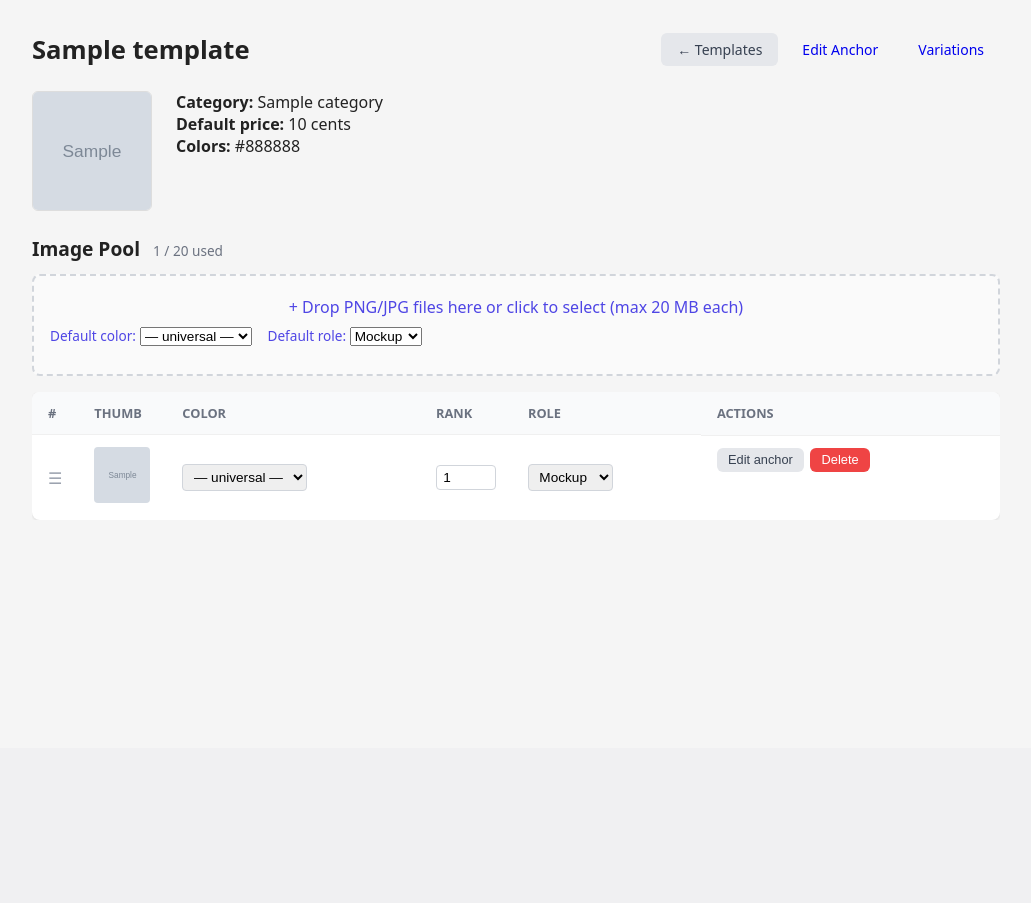
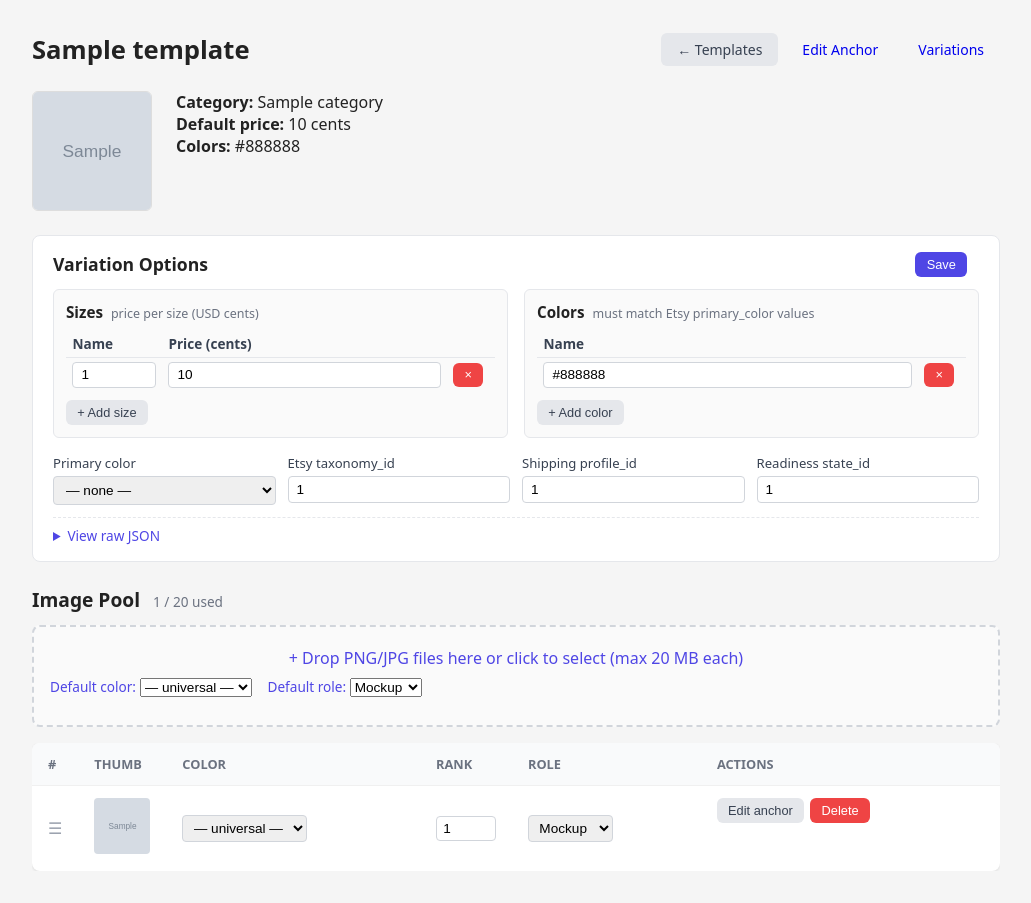
Before and after one commit to trungsin/etsyauto, a Python web app: template backend/app/templates/templates/detail.html in a window 1280 px wide. Shown: the part 52-955 px from the top of the page, without its empty margins (124-1155 px from the left). Before the commit the page ends 572 px from the top, so only its background shows below. Run offline with Jinja, Linux system fonts and the light colour scheme; the template is opened without the code that fills it: most values are stand-ins (such as "Sample title", 1, 10 or a date in 2020); grey boxes marked "Sample" are stand-in pictures; some libraries are stand-ins or nearby versions.

Commit message:
feat(template-images): structured Variation Options editor on detail page
- New partial `_variation_options.html`: editable sizes table (name + price_cents),
  colors table, primary_color select, Etsy taxonomy_id + shipping_profile_id +
  readiness_state_id inputs, and a collapsible "View raw JSON" preview.
- `variation-options.js`: vanilla JS — add/remove rows, refresh primary-color
  select from current colors, serialize to VariationOptions shape, PUT
  `/templates/{id}`, reload on success.
- `variation-options.css`: card grid layout, responsive (stacks on <720px),
  dark JSON preview block.
- `VariationOptions` pydantic model: `model_config = ConfigDict(extra="allow")`
  so shipping_profile_id, readiness_state_id, item_weight, etc. survive PUT.
  Without this the editor would silently drop them on save.
- `_build_detail_context`: pass parsed `opts` dict to the template.
- New test: `test_update_template_preserves_variation_options_extras` covers
  the round-trip of non-schema keys.

```diff
--- a/backend/app/routes/templates_admin.py
+++ b/backend/app/routes/templates_admin.py
@@ -221,7 +221,7 @@ def _build_detail_context(db: Session, template_id: int) -> dict:
     opts = json.loads(tmpl.variation_options_json or "{}") if tmpl.variation_options_json else {}
     colors: list[str] = opts.get("colors", [])
     images = template_image_service.list_for_template(db, template_id)
-    return {"template": tmpl, "colors": colors, "images": images}
+    return {"template": tmpl, "colors": colors, "images": images, "opts": opts}
 
 
 @router.get("/{template_id}", response_class=HTMLResponse)
--- a/backend/app/routes/templates_api.py
+++ b/backend/app/routes/templates_api.py
@@ -4,7 +4,7 @@ import logging
 from typing import Any
 
 from fastapi import APIRouter, Depends, File, Form, HTTPException, UploadFile
-from pydantic import BaseModel, field_validator
+from pydantic import BaseModel, ConfigDict, field_validator
 from sqlalchemy.orm import Session
 
 from app.database import get_db
@@ -41,7 +41,11 @@ class VariationOptions(BaseModel):
 
     `sizes` accepts either legacy list[str] (v0.2.0) or list[{name, price_cents}] (v0.4.0+).
     `primary_color` and `etsy_taxonomy_id` are used by the Listing Creator (sub-feature C).
+    Extra keys (e.g. shipping_profile_id, readiness_state_id, item_weight) are
+    preserved through PUT round-trips so the admin UI can save them.
     """
+
+    model_config = ConfigDict(extra="allow")
 
     sizes: list[Any] = []
     colors: list[str] = []
--- /dev/null
+++ b/backend/app/static/variation-options.css
@@ -0,0 +1,94 @@
+/* variation-options.css — styles for the structured Variation Options editor. */
+
+.variation-options-section {
+  background: #fff;
+  border: 1px solid #e5e7eb;
+  border-radius: 8px;
+  padding: 1rem 1.25rem;
+  margin-bottom: 1.5rem;
+}
+.variation-options-section .pool-header {
+  display: flex;
+  align-items: center;
+  gap: 0.75rem;
+  margin-bottom: 0.75rem;
+}
+.variation-options-section h2 { font-size: 1.1rem; margin: 0; flex: 1; }
+.variation-options-section h3 {
+  font-size: 0.95rem;
+  margin: 0 0 0.5rem 0;
+  display: flex;
+  align-items: baseline;
+  gap: 0.5rem;
+}
+.vo-hint { font-size: 0.78rem; color: #6b7280; font-weight: normal; }
+
+.vo-grid {
+  display: grid;
+  grid-template-columns: 1fr 1fr;
+  gap: 1rem;
+  margin-bottom: 1rem;
+}
+@media (max-width: 720px) {
+  .vo-grid { grid-template-columns: 1fr; }
+}
+
+.vo-card {
+  border: 1px solid #e5e7eb;
+  border-radius: 6px;
+  padding: 0.75rem;
+  background: #fafafa;
+}
+.vo-table { width: 100%; border-collapse: collapse; margin-bottom: 0.5rem; }
+.vo-table th, .vo-table td { padding: 0.25rem 0.4rem; font-size: 0.85rem; }
+.vo-table thead th {
+  text-align: left;
+  font-weight: 600;
+  color: #374151;
+  border-bottom: 1px solid #e5e7eb;
+}
+.vo-input {
+  width: 100%;
+  padding: 0.3rem 0.5rem;
+  border: 1px solid #d1d5db;
+  border-radius: 4px;
+  font-size: 0.85rem;
+  box-sizing: border-box;
+}
+.vo-input:focus { outline: none; border-color: #4f46e5; box-shadow: 0 0 0 2px rgba(79,70,229,0.15); }
+
+.vo-fields {
+  display: grid;
+  grid-template-columns: repeat(auto-fit, minmax(180px, 1fr));
+  gap: 0.75rem;
+  margin: 0.75rem 0;
+}
+.vo-fields label {
+  display: flex;
+  flex-direction: column;
+  gap: 0.25rem;
+  font-size: 0.82rem;
+  color: #374151;
+}
+
+.vo-json-view {
+  margin-top: 0.75rem;
+  border-top: 1px dashed #e5e7eb;
+  padding-top: 0.5rem;
+}
+.vo-json-view summary {
+  cursor: pointer;
+  font-size: 0.85rem;
+  color: #4f46e5;
+  user-select: none;
+}
+.vo-json-view summary:hover { text-decoration: underline; }
+.vo-json-view pre {
+  background: #1f2937;
+  color: #f3f4f6;
+  padding: 0.75rem;
+  border-radius: 4px;
+  font-size: 0.78rem;
+  overflow-x: auto;
+  margin-top: 0.5rem;
+}
--- /dev/null
+++ b/backend/app/static/variation-options.js
@@ -0,0 +1,180 @@
+/* variation-options.js — structured editor for template.variation_options_json
+ *
+ * Reads admin_token cookie, serializes the form into the same shape as
+ * VariationOptions pydantic model, PUTs to /templates/{id}.
+ *
+ * No framework — vanilla JS only.
+ */
+(function () {
+  'use strict';
+
+  function getCookieToken() {
+    var m = document.cookie.match(/admin_token=([^;]+)/);
+    return m ? decodeURIComponent(m[1]) : '';
+  }
+
+  function tid() { return window.__templateId; }
+
+  /* -------------------------------------------------------------------------
+   * Row helpers — Sizes
+   * ---------------------------------------------------------------------- */
+
+  function newSizeRow(name, priceCents) {
+    var tr = document.createElement('tr');
+    tr.className = 'vo-size-row';
+    tr.innerHTML =
+      '<td><input type="text" class="vo-input" data-field="name" value="' + escapeAttr(name) + '"></td>' +
+      '<td><input type="number" class="vo-input" data-field="price_cents" min="0" value="' + (priceCents || 0) + '"></td>' +
+      '<td><button type="button" class="btn btn-danger btn-sm vo-remove">&times;</button></td>';
+    return tr;
+  }
+
+  function newColorRow(name) {
+    var tr = document.createElement('tr');
+    tr.className = 'vo-color-row';
+    tr.innerHTML =
+      '<td><input type="text" class="vo-input" data-field="name" value="' + escapeAttr(name) + '"></td>' +
+      '<td><button type="button" class="btn btn-danger btn-sm vo-remove">&times;</button></td>';
+    return tr;
+  }
+
+  function escapeAttr(s) {
+    return String(s == null ? '' : s).replace(/"/g, '&quot;').replace(/</g, '&lt;');
+  }
+
+  /* -------------------------------------------------------------------------
+   * Serialize form → options object
+   * ---------------------------------------------------------------------- */
+
+  function buildOptions() {
+    var sizes = [];
+    document.querySelectorAll('#vo-sizes-body .vo-size-row').forEach(function (row) {
+      var name = (row.querySelector('[data-field=name]').value || '').trim();
+      var price = parseInt(row.querySelector('[data-field=price_cents]').value, 10);
+      if (name) {
+        sizes.push({ name: name, price_cents: isNaN(price) ? 0 : price });
+      }
+    });
+
+    var colors = [];
+    document.querySelectorAll('#vo-colors-body .vo-color-row').forEach(function (row) {
+      var name = (row.querySelector('[data-field=name]').value || '').trim();
+      if (name) { colors.push(name); }
+    });
+
+    var opts = {
+      sizes: sizes,
+      colors: colors,
+    };
+    var primary = (document.getElementById('vo-primary-color') || {}).value;
+    if (primary) { opts.primary_color = primary; }
+
+    function intOrNull(id) {
+      var v = (document.getElementById(id) || {}).value;
+      var n = parseInt(v, 10);
+      return isNaN(n) ? null : n;
+    }
+    var tax = intOrNull('vo-taxonomy'); if (tax != null) { opts.etsy_taxonomy_id = tax; }
+    var ship = intOrNull('vo-shipping'); if (ship != null) { opts.shipping_profile_id = ship; }
+    var ready = intOrNull('vo-readiness'); if (ready != null) { opts.readiness_state_id = ready; }
+
+    return opts;
+  }
+
+  /* -------------------------------------------------------------------------
+   * Refresh primary color <select> from current colors list
+   * ---------------------------------------------------------------------- */
+
+  function refreshPrimaryColorSelect() {
+    var sel = document.getElementById('vo-primary-color');
+    if (!sel) { return; }
+    var current = sel.value;
+    var html = '<option value="">— none —</option>';
+    document.querySelectorAll('#vo-colors-body .vo-color-row input[data-field=name]').forEach(function (inp) {
+      var v = (inp.value || '').trim();
+      if (v) {
+        html += '<option value="' + escapeAttr(v) + '"' +
+                (v === current ? ' selected' : '') + '>' + escapeAttr(v) + '</option>';
+      }
+    });
+    sel.innerHTML = html;
+  }
+
+  /* -------------------------------------------------------------------------
+   * Save → PUT /templates/{id} with full TemplateUpdateIn body
+   * ---------------------------------------------------------------------- */
+
+  function save() {
+    var btn = document.getElementById('vo-save');
+    var statusEl = document.getElementById('vo-status');
+    btn.disabled = true;
+    if (statusEl) { statusEl.textContent = 'Saving…'; }
+
+    var body = { variation_options: buildOptions() };
+
+    fetch('/templates/' + tid(), {
+      method: 'PUT',
+      headers: {
+        'Content-Type': 'application/json',
+        'X-Admin-Token': getCookieToken(),
+      },
+      body: JSON.stringify(body),
+    })
+      .then(function (r) {
+        if (!r.ok) {
+          return r.json().catch(function () { return {}; }).then(function (e) {
+            throw new Error(e.detail || r.statusText);
+          });
+        }
+        return r.json();
+      })
+      .then(function () {
+        if (statusEl) { statusEl.textContent = 'Saved — reloading…'; }
+        setTimeout(function () { window.location.reload(); }, 400);
+      })
+      .catch(function (err) {
+        if (statusEl) { statusEl.textContent = 'Error: ' + err.message; }
+      })
+      .finally(function () { btn.disabled = false; });
+  }
+
+  /* -------------------------------------------------------------------------
+   * Wire up
+   * ---------------------------------------------------------------------- */
+
+  function init() {
+    var section = document.getElementById('variation-options');
+    if (!section) { return; }
+
+    document.getElementById('vo-size-add').addEventListener('click', function () {
+      document.getElementById('vo-sizes-body').appendChild(newSizeRow('', 0));
+    });
+
+    document.getElementById('vo-color-add').addEventListener('click', function () {
+      document.getElementById('vo-colors-body').appendChild(newColorRow(''));
+      refreshPrimaryColorSelect();
+    });
+
+    section.addEventListener('click', function (e) {
+      if (e.target.classList && e.target.classList.contains('vo-remove')) {
+        e.target.closest('tr').remove();
+        refreshPrimaryColorSelect();
+      }
+    });
+
+    // Re-sync primary color when user types in color name fields
+    document.getElementById('vo-colors-body').addEventListener('input', function (e) {
+      if (e.target.dataset && e.target.dataset.field === 'name') {
+        refreshPrimaryColorSelect();
+      }
+    });
+
+    document.getElementById('vo-save').addEventListener('click', save);
+  }
+
+  if (document.readyState === 'loading') {
+    document.addEventListener('DOMContentLoaded', init);
+  } else {
+    init();
+  }
+})();
--- /dev/null
+++ b/backend/app/templates/templates/_variation_options.html
@@ -0,0 +1,77 @@
+{# Variation options editor — structured form for sizes/colors/pricing/Etsy IDs.
+   Context: template (Template), opts (dict parsed from variation_options_json).
+   JS in variation-options.js wires add/remove rows + save → PUT /templates/{id}.
+#}
+<section id="variation-options" class="variation-options-section">
+  <div class="pool-header">
+    <h2>Variation Options</h2>
+    <button type="button" class="btn btn-primary btn-sm" id="vo-save">Save</button>
+    <span id="vo-status" style="font-size:0.85rem;color:#6b7280;"></span>
+  </div>
+
+  <div class="vo-grid">
+    {# Sizes editor — progressive pricing per size #}
+    <div class="vo-card">
+      <h3>Sizes <span class="vo-hint">price per size (USD cents)</span></h3>
+      <table class="vo-table" id="vo-sizes-table">
+        <thead><tr><th style="width:6rem;">Name</th><th>Price (cents)</th><th style="width:3rem;"></th></tr></thead>
+        <tbody id="vo-sizes-body">
+          {% for s in opts.get("sizes", []) %}
+            {% set name = s.name if s is mapping else s %}
+            {% set price = s.price_cents if s is mapping else (template.default_price_cents or 0) %}
+          <tr class="vo-size-row">
+            <td><input type="text" class="vo-input" data-field="name" value="{{ name }}"></td>
+            <td><input type="number" class="vo-input" data-field="price_cents" min="0" value="{{ price }}"></td>
+            <td><button type="button" class="btn btn-danger btn-sm vo-remove">×</button></td>
+          </tr>
+          {% endfor %}
+        </tbody>
+      </table>
+      <button type="button" class="btn btn-secondary btn-sm" id="vo-size-add">+ Add size</button>
+    </div>
+
+    {# Colors editor #}
+    <div class="vo-card">
+      <h3>Colors <span class="vo-hint">must match Etsy primary_color values</span></h3>
+      <table class="vo-table" id="vo-colors-table">
+        <thead><tr><th>Name</th><th style="width:3rem;"></th></tr></thead>
+        <tbody id="vo-colors-body">
+          {% for c in opts.get("colors", []) %}
+          <tr class="vo-color-row">
+            <td><input type="text" class="vo-input" data-field="name" value="{{ c }}"></td>
+            <td><button type="button" class="btn btn-danger btn-sm vo-remove">×</button></td>
+          </tr>
+          {% endfor %}
+        </tbody>
+      </table>
+      <button type="button" class="btn btn-secondary btn-sm" id="vo-color-add">+ Add color</button>
+    </div>
+  </div>
+
+  {# Etsy IDs + primary color #}
+  <div class="vo-fields">
+    <label>Primary color
+      <select id="vo-primary-color" class="vo-input">
+        <option value="">— none —</option>
+        {% for c in opts.get("colors", []) %}
+        <option value="{{ c }}" {% if opts.get("primary_color") == c %}selected{% endif %}>{{ c }}</option>
+        {% endfor %}
+      </select>
+    </label>
+    <label>Etsy taxonomy_id
+      <input type="number" id="vo-taxonomy" class="vo-input" value="{{ opts.get('etsy_taxonomy_id') or '' }}">
+    </label>
+    <label>Shipping profile_id
+      <input type="number" id="vo-shipping" class="vo-input" value="{{ opts.get('shipping_profile_id') or '' }}">
+    </label>
+    <label>Readiness state_id
+      <input type="number" id="vo-readiness" class="vo-input" value="{{ opts.get('readiness_state_id') or '' }}">
+    </label>
+  </div>
+
+  {# Raw JSON preview — collapsible for power users #}
+  <details class="vo-json-view">
+    <summary>View raw JSON</summary>
+    <pre id="vo-json-preview">{{ opts | tojson(indent=2) }}</pre>
+  </details>
+</section>
--- a/backend/app/templates/templates/detail.html
+++ b/backend/app/templates/templates/detail.html
@@ -2,6 +2,7 @@
 {% block title %}{{ template.name }} — EtsyAuto Admin{% endblock %}
 {% block extra_head %}
 <link rel="stylesheet" href="/admin/static/image-pool.css">
+<link rel="stylesheet" href="/admin/static/variation-options.css">
 <script src="https://cdn.jsdelivr.net/npm/sortablejs@1.15.0/Sortable.min.js"></script>
 {% endblock %}
 {% block content %}
@@ -25,6 +26,9 @@
   </div>
 </div>
 
+{# Variation options editor — sizes / colors / Etsy IDs #}
+{% include "templates/_variation_options.html" %}
+
 {# Image Pool section — HTMX target for swaps #}
 <div id="image-pool">
   {% include "templates/_image_pool.html" %}
@@ -37,4 +41,5 @@
   window.__templateId = {{ template.id }};
 </script>
 <script src="/admin/static/image-pool.js" defer></script>
+<script src="/admin/static/variation-options.js" defer></script>
 {% endblock %}
```
Also changed, not shown: backend/tests/test_templates_api.py (+43 -0 lines).
